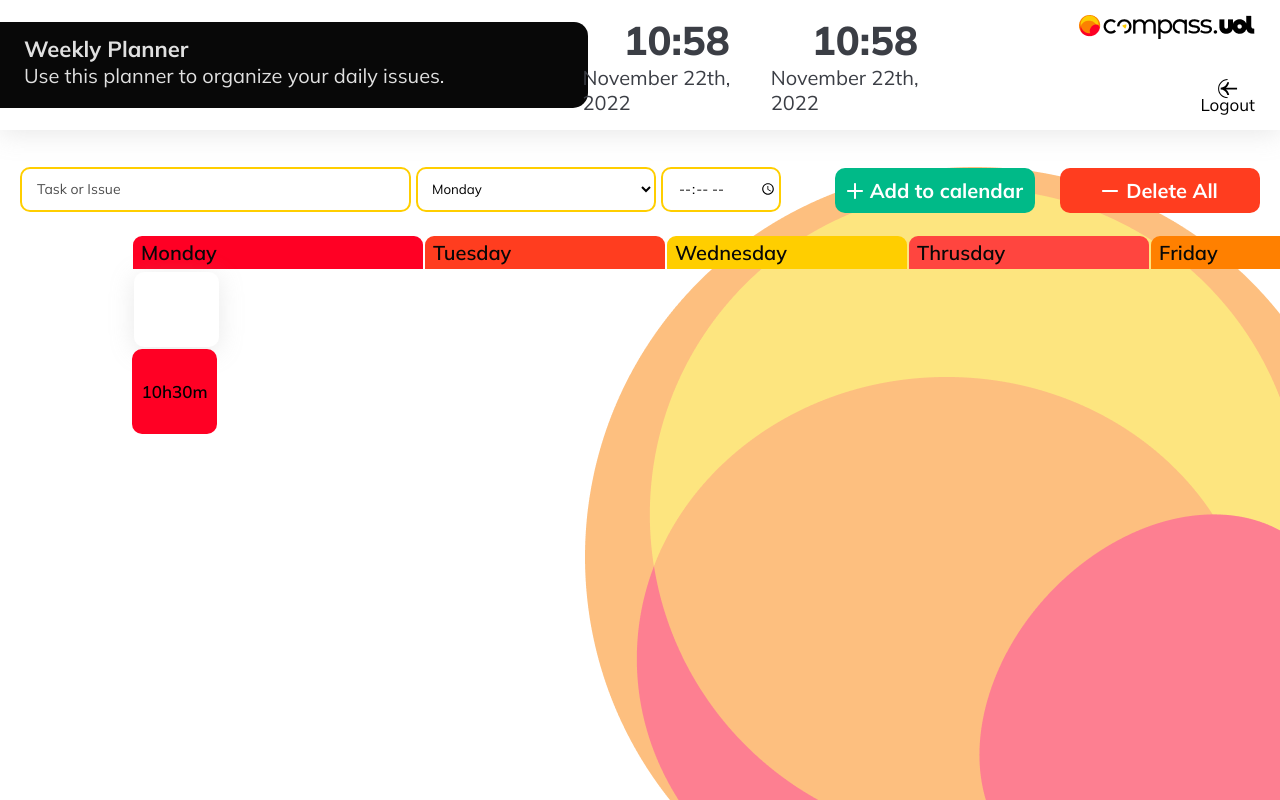
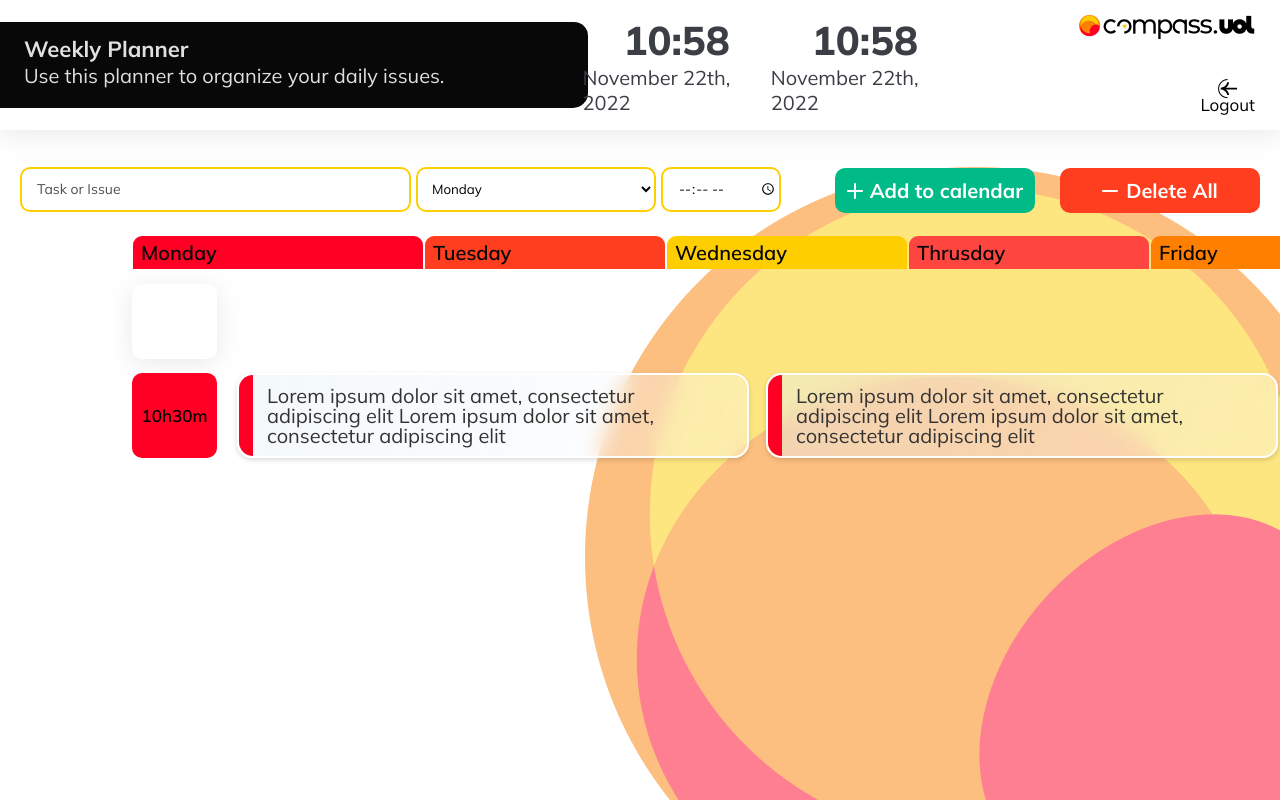
Before and after one commit to ViniciusCuest/CompassPlanner-PB, a React (Create React App) app: page / in a window 1280 px wide. Built offline with nearby package versions, Linux system fonts and the light colour scheme.

Commit message:
Adding Table Items component

```diff
--- a/src/components/DashboardTable/index.tsx
+++ b/src/components/DashboardTable/index.tsx
@@ -1,5 +1,15 @@
+import {
+   ButtonHeader,
+   Header,
+   HeaderItem,
+   Table,
+   TableBody,
+   TableData,
+   TableDataRow,
+   VerticalHeaderIndicator
+} from "./styled";
 import { ObjDays } from "../../pages/Dashboard";
-import { ButtonHeader, Header, HeaderItem, Table, TableBody, TableData, TableDataRow, VerticalHeaderIndicator } from "./styled";
+import { TaskItem } from "../";
 
 type Props = {
    days: ObjDays;
@@ -31,6 +41,12 @@ export function DashboardTable({ days }: Props) {
                <TableData>
                   10h30m
                </TableData>
+               <TaskItem />
+               <TaskItem />
+               <TaskItem />
+               <TaskItem />
+               <TaskItem />
+               <TaskItem />
             </TableDataRow>
          </TableBody>
       </Table>
--- a/src/components/DashboardTable/styled.ts
+++ b/src/components/DashboardTable/styled.ts
@@ -4,6 +4,8 @@ import { colors, fonts } from "../../global/theme";
 export const Table = styled.table`
    margin-top: 20px;
    margin-left: 130px;
+   overflow-x: scroll;
+   cursor: grab;
 `;
 
 export const Header = styled.thead`
@@ -28,6 +30,7 @@ export const ButtonHeader = styled.button<{ buttonColor: string, active: boolean
    outline: none;
    border-radius: 9px 9px 0px 0px;
    padding-left: 8px;
+   cursor: pointer;
    & + & {
       margin-left: 3px;
    }
@@ -46,11 +49,17 @@ export const VerticalHeaderIndicator = styled.th`
 `
 
 export const TableDataRow = styled.tr`
-
-`;
-
-export const TableHeaderData = styled.td`
-
+   display: flex;
+   width: auto;
+   flex-direction: row;
+   align-items: center;
+   margin-top: 14px;
+   > td + section {
+      margin-left: 20px;
+   }
+   > section + section {
+      margin-left: 17px;
+   }
 `;
 
 export const TableData = styled.td`
--- a/src/components/TaskItem/index.tsx
+++ b/src/components/TaskItem/index.tsx
@@ -1,9 +1,12 @@
-import { Container } from "./styled";
+import { Border, Container, Description } from "./styled";
 
-export function TaskItem () {
+export function TaskItem() {
    return (
       <Container>
-
+         <Border></Border>
+         <Description>
+            Lorem ipsum dolor sit amet, consectetur adipiscing elit Lorem ipsum dolor sit amet, consectetur adipiscing elit
+         </Description>
       </Container>
    );
 }
--- a/src/components/TaskItem/styled.ts
+++ b/src/components/TaskItem/styled.ts
@@ -1,17 +1,37 @@
 import styled from "styled-components";
+import { colors } from "../../global/theme";
 
 export const Container = styled.section`
+   display: flex;
+   flex-direction: row;
+   align-items: center;
    width: 512px;
    height: 85px;
+   padding: 0 42px 0 28px;
    border-radius: 15px;
    background: linear-gradient(112.83deg, rgba(228, 240, 248, 0.42) 0%, rgba(255, 255, 255, 0.336) 110.84%);
-border: 1px solid #FFFFFF;
-box-shadow: 0px 2px 5.5px rgba(0, 0, 0, 0.02);
-backdrop-filter: blur(10.5px);
+   border: 2px solid #FFFFFF;
+   box-shadow: 0px 2px 5.5px rgba(0, 0, 0, .15);
+   backdrop-filter: blur(10.5px);
+`;
+
+export const Border = styled.span`
+   position: absolute;
+   left: 0;
+   z-index: -1;
+   width: 14px;
+   height: 100%;
+   border-radius: 15px 0 0 15px;
+   background-color: ${colors.red};
 `;
 
 export const Description = styled.p`
-
+   display: flex;
+   flex-wrap: wrap;
+   font-weight: 400;
+   line-height: 20px;
+   font-size: 20px;
+   color: ${colors.gray900};
 `;
 
 export const BadgeButton = styled.button`
--- a/src/global/theme.ts
+++ b/src/global/theme.ts
@@ -24,6 +24,7 @@ const colors = {
    pink_300: '#FF002480',
    pink_400: '#FF0024B2',
 
+   gray900: '#333333',
    gray800: '#3B3E45',
    black: '#080808',
    gray: '#000000B2',
```
